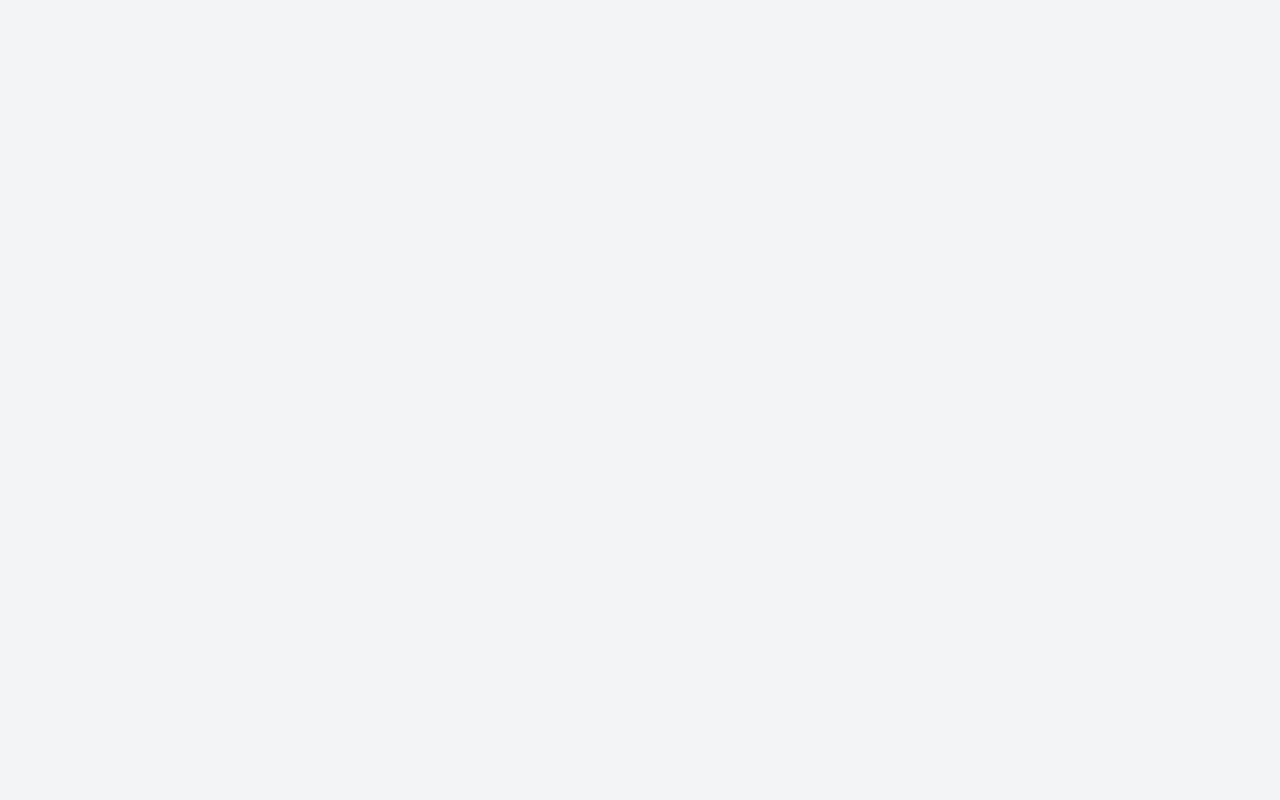
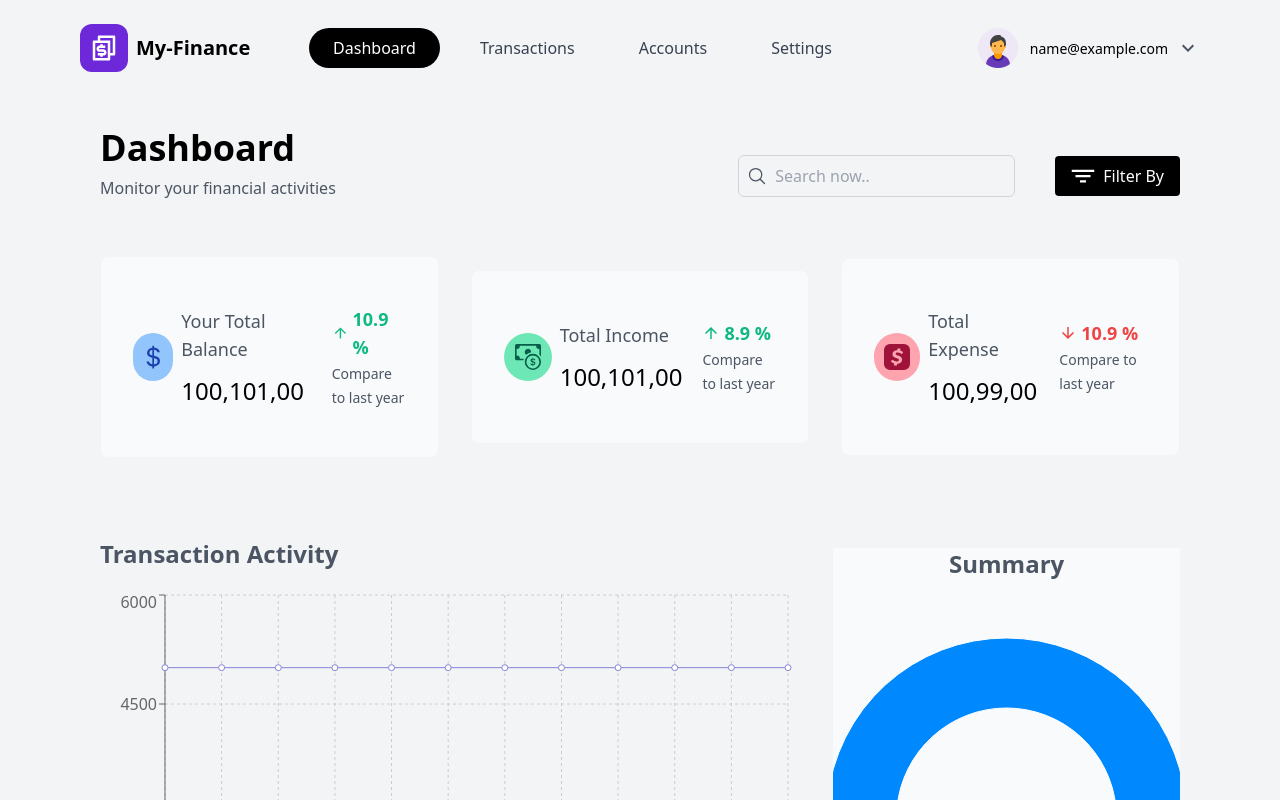
Before and after one commit to sathisk15/expense-tracker-ui, a React (Vite) app: page /dashboard in a window 1280 px wide. Before the commit this address had no page. Shown: the top 800 px of the page. Built offline with nearby package versions, Linux system fonts and the light colour scheme; sample sign-in values are in the browser's storage.

Commit message:
NavBar Logics updated

```diff
--- a/src/App.jsx
+++ b/src/App.jsx
@@ -18,9 +18,9 @@ function App() {
         <Notification />
         <Routes>
           <Route element={<ProtectedRoutes />}>
-            <Route element={<Navigate to={'/overview'} />} />
-            <Route path="/overview" element={<Dashboard />} />
-            <Route path="/account" element={<AccountPage />} />
+            <Route element={<Navigate to={'/dashboard'} />} />
+            <Route path="/dashboard" element={<Dashboard />} />
+            <Route path="/accounts" element={<AccountPage />} />
             <Route path="/settings" element={<Settings />} />
             <Route path="/transactions" element={<Transactions />} />
           </Route>
--- a/src/components/ui/Navbar.jsx
+++ b/src/components/ui/Navbar.jsx
@@ -1,13 +1,12 @@
-import React, { useState } from 'react';
 import { RiCurrencyLine } from 'react-icons/ri';
 import { MdOutlineKeyboardArrowDown } from 'react-icons/md';
 import avatar from '../../images/avatar.png';
 import ThemeSwitch from './ThemeSwitch';
 import { useSelector } from 'react-redux';
-const links = ['Dashboard', 'Transactions', 'Accounts', 'Settings'];
+import { NavLink } from 'react-router-dom';
+const menu = ['Dashboard', 'Transactions', 'Accounts', 'Settings'];
 
 const Navbar = () => {
-  const [selected, setSelected] = useState(0);
   const user = useSelector((state) => state.auth.user);
 
   return (
@@ -21,18 +20,20 @@ const Navbar = () => {
         </span>
       </div>
       <div className="hidden md:flex items-center gap-4">
-        {links.map((link, idx) => (
-          <div
+        {menu.map((link, idx) => (
+          <NavLink
+            to={`/${link.toLowerCase()}`}
             key={idx}
-            className={`${
-              idx === selected
-                ? 'bg-black dark:bg-slate-800 text-white'
-                : 'text-gray-700 dark:text-gray-500'
-            } px-6 py-2 rounded-full`}
-            onClick={() => setSelected(idx)}
+            className={({ isActive }) =>
+              `${
+                isActive
+                  ? 'bg-black dark:bg-slate-800 text-white'
+                  : 'text-gray-700 dark:text-gray-500'
+              } px-6 py-2 rounded-full`
+            }
           >
-            <a href="#">{link}</a>
-          </div>
+            {link}
+          </NavLink>
         ))}
       </div>
       <div className="flex items-center gap-10 2xl:gap-20">
--- a/src/pages/Dashboard.jsx
+++ b/src/pages/Dashboard.jsx
@@ -1,5 +1,3 @@
-import React from 'react';
-import Navbar from '../components/ui/Navbar';
 import Info from '../components/ui/Info';
 import Stats from '../components/ui/Stats';
 import Chart from '../components/ui/Chart';
@@ -10,7 +8,6 @@ import Accounts from '../components/ui/Accounts';
 const Dashboard = () => {
   return (
     <div className="">
-      <Navbar />
       <div className="px-0 md:px-5 2xl:px-20">
         <Info
           title={'Dashboard'}
--- a/src/utils/ProtectedRoutes.jsx
+++ b/src/utils/ProtectedRoutes.jsx
@@ -1,5 +1,6 @@
 import { useSelector } from 'react-redux';
 import { Navigate, Outlet } from 'react-router-dom';
+import Navbar from '../components/ui/Navbar';
 
 const ProtectedRoutes = () => {
   const auth = useSelector((state) => state.auth);
@@ -8,6 +9,7 @@ const ProtectedRoutes = () => {
     <Navigate to="/signIn" />
   ) : (
     <div className="min-h-[cal(h-screen-100px)]">
+      <Navbar />
       <Outlet />
     </div>
   );
```
